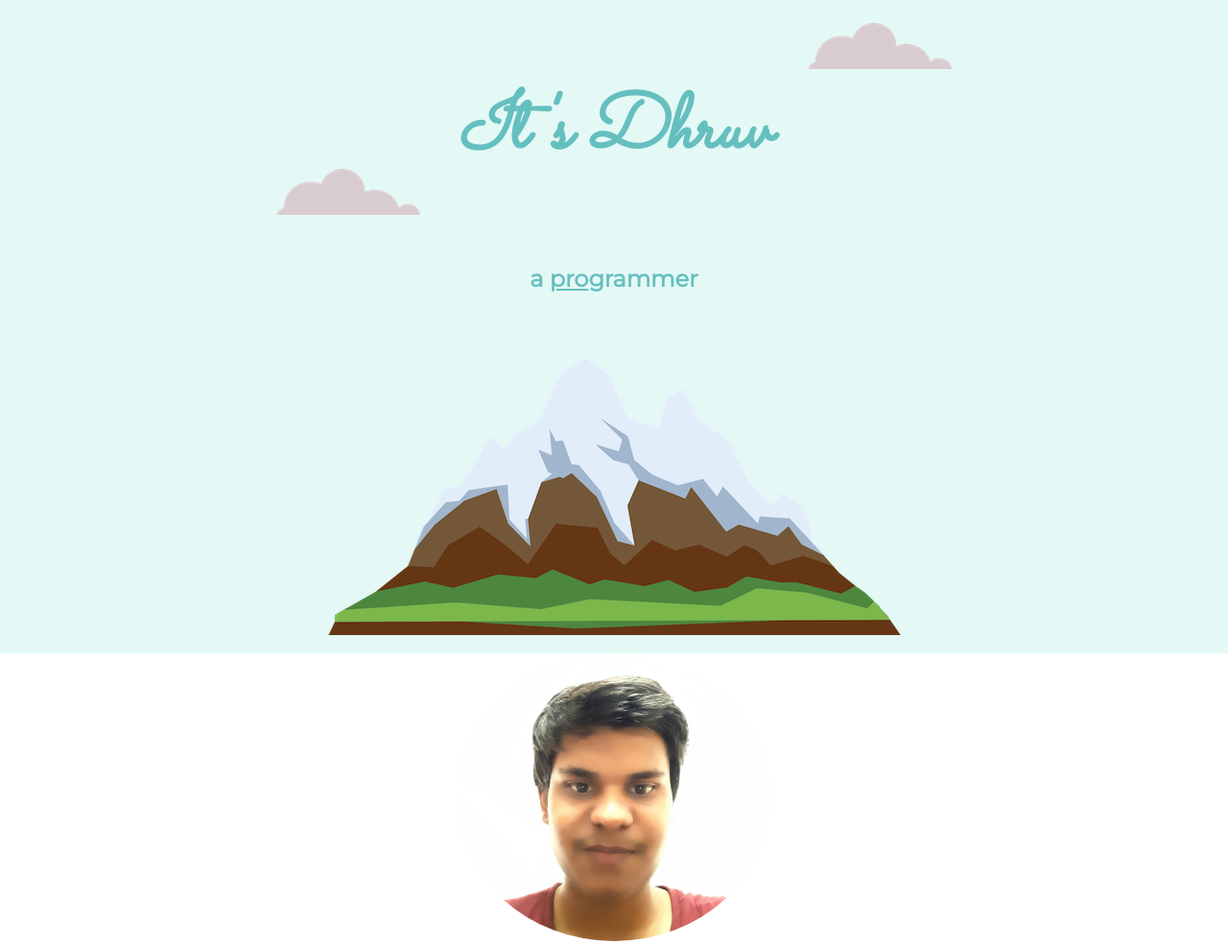
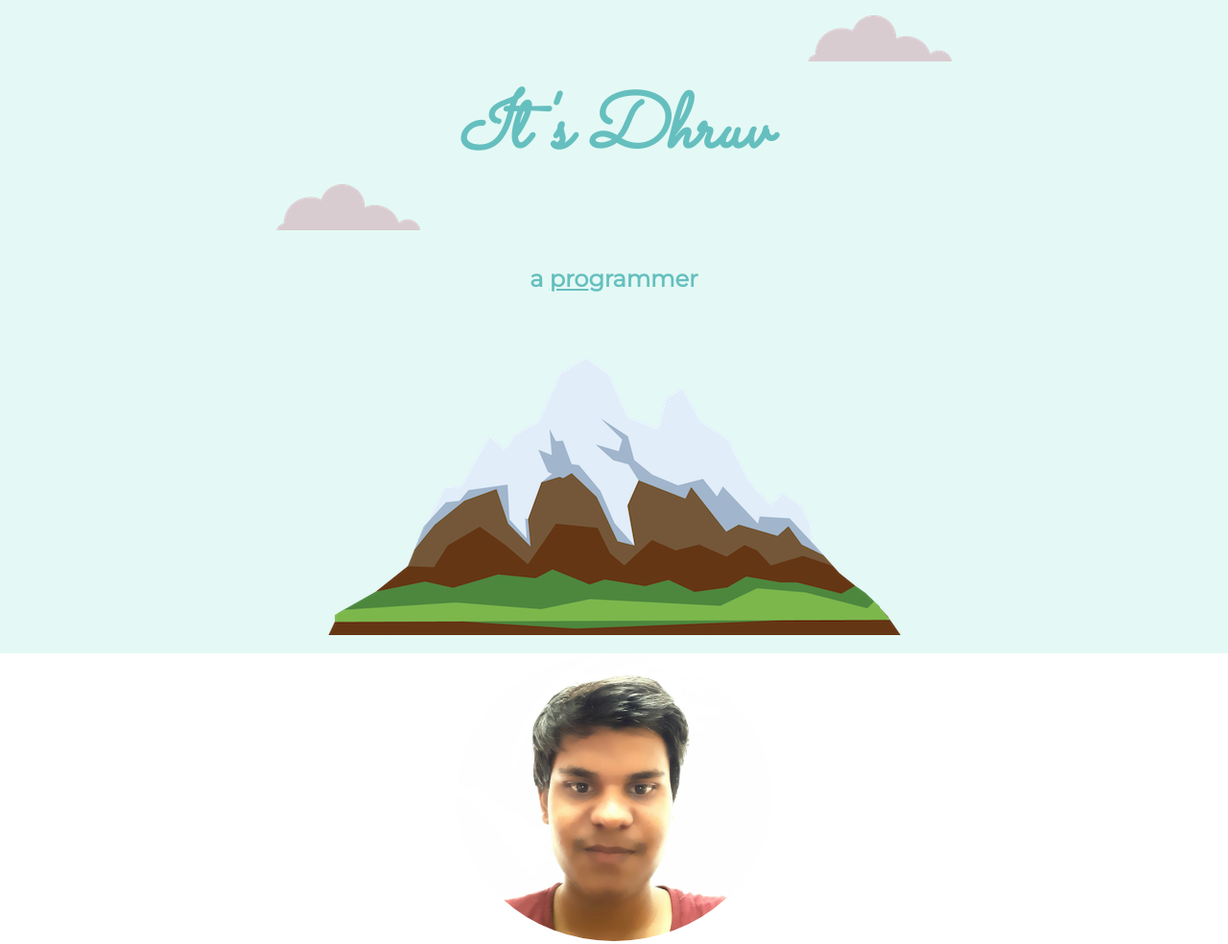
Before and after one commit to bansaldhruv0809/My-Css-WebSite, a plain HTML site: page index.html in a window 1280 px wide. Shown: the top 984 px of the page at 96% size. Drawn offline with Linux system fonts and the light colour scheme.

Commit message:
Update styles.css

```diff
--- a/styles.css
+++ b/styles.css
@@ -91,13 +91,13 @@ span {
 .top-cloud {
   position: absolute;
   right: 18.00rem;
-  top: 1.50rem;
+  top: 1.00rem;
 }
 
 .bottom-cloud {
   position: absolute;
   left: 18.00rem;
-  top: 11.00rem;
+  top: 12.00rem;
 }
 
 .skill-row {
```
